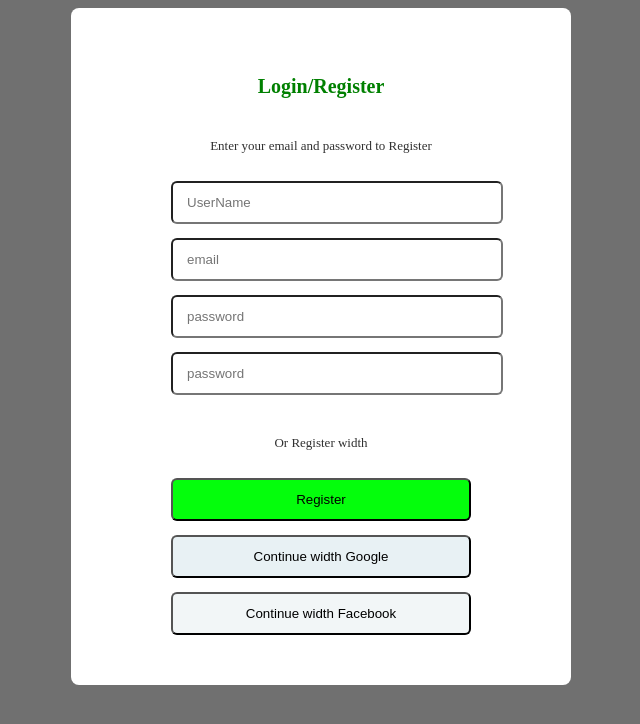
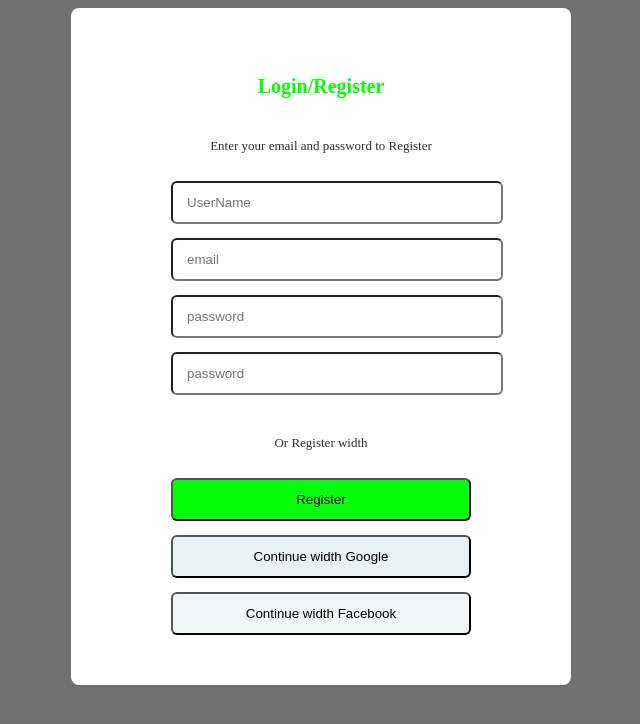
Before and after one commit to HAndus9812/register, a plain HTML site: page Registration.html in a window 1280 px wide. Shown: the whole page, without its empty margins (319-959 px from the left). Drawn offline with Linux system fonts and the light colour scheme.

```diff
--- a/Registration.html
+++ b/Registration.html
@@ -22,7 +22,7 @@
     margin: 0 auto;
   }
   h2 {
-    color: green;
+    color: rgb(3, 255, 3);
     font-size: 20px;
     font-weight: 700;
     text-align: center;
```
Also changed, not shown: css/Styles.css (added), сылка .txt (added).
